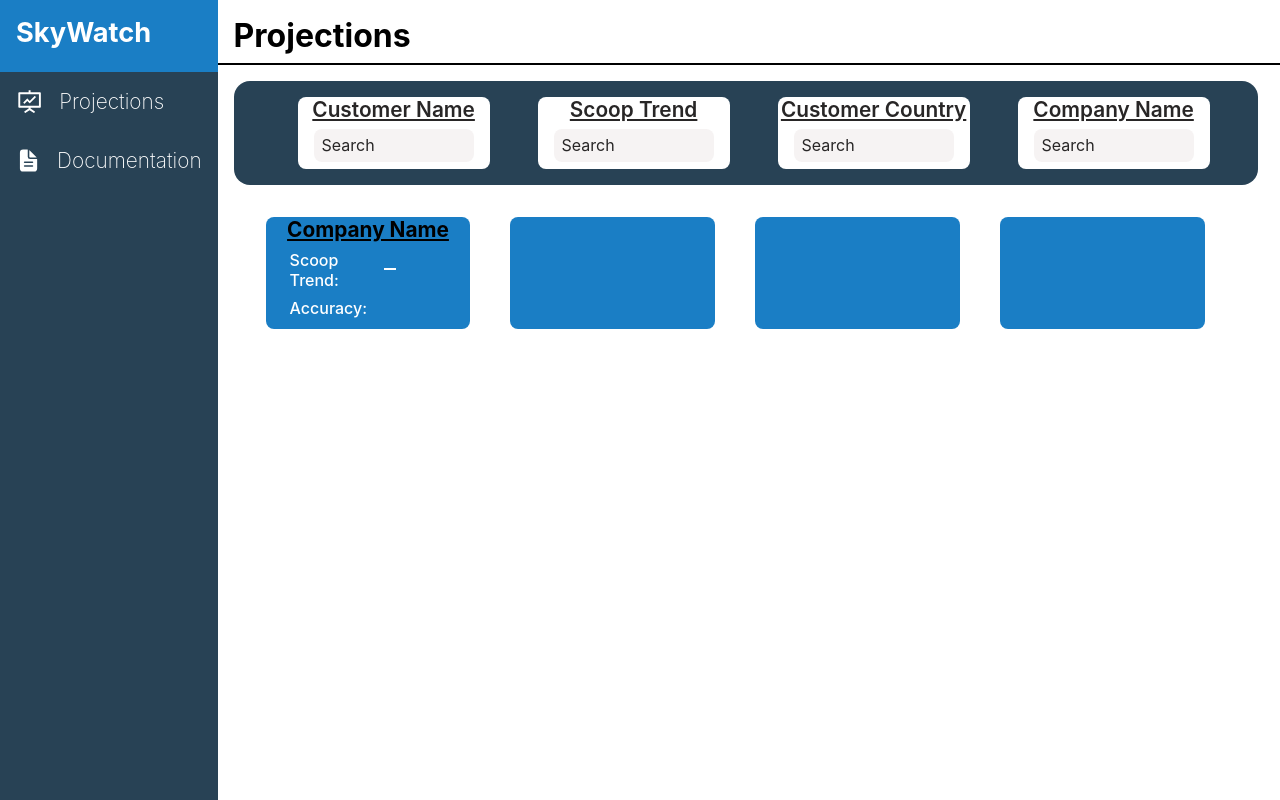
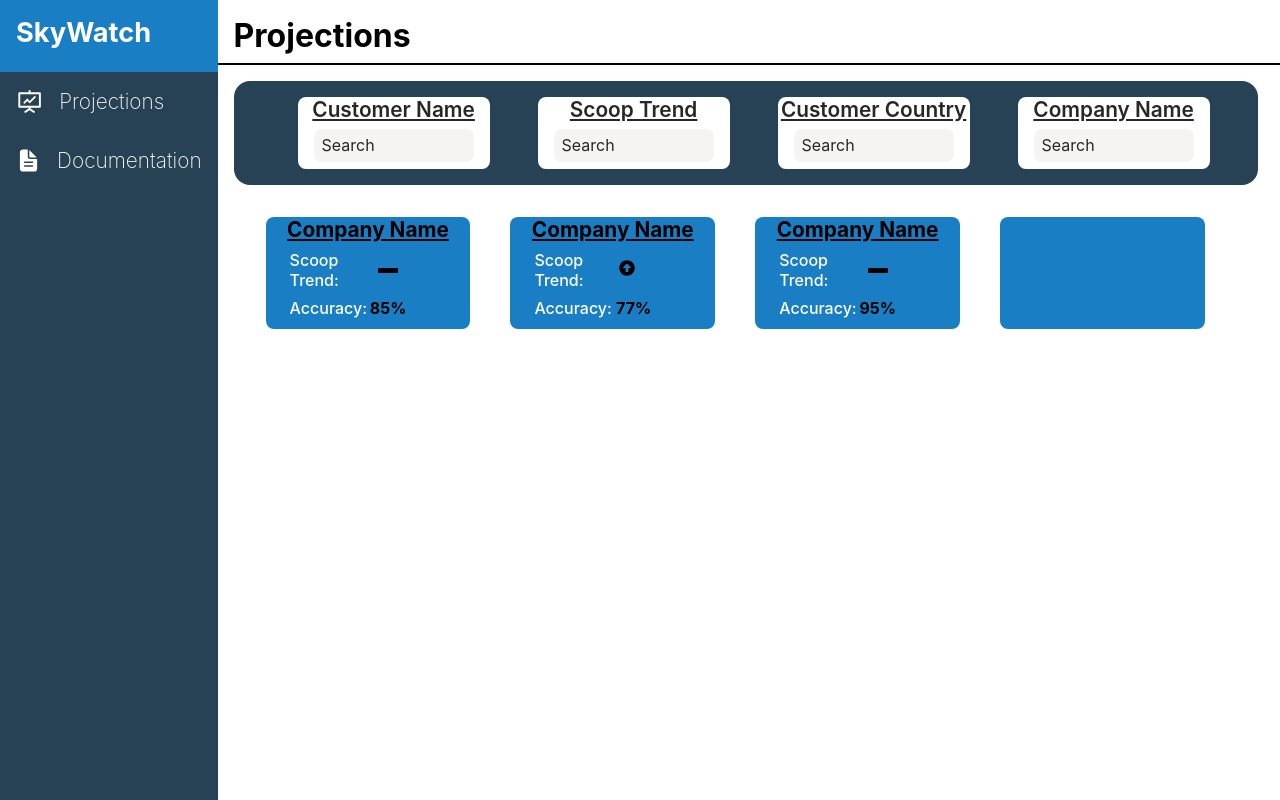
Before and after one commit to ViktorGlogovac/capstone-backend, a React (Create React App) app: page /projections in a window 1280 px wide. Built offline with nearby package versions, Linux system fonts and the light colour scheme.

Commit message:
projection almost done

```diff
--- a/src/routes/CSS/ProjectionsPage.css
+++ b/src/routes/CSS/ProjectionsPage.css
@@ -149,15 +149,31 @@
     justify-content: space-between; /* Pushes the `dash` to the right */
 }
 
-.dash {
-    color: white;
+.icon {
     margin-left: auto; /* Moves the dash to the right */
     text-align: right; /* Aligns the dash content to the right */
     margin-right: 4rem;
 }
 
-.icon {
-    font-size: 2rem; /* Makes the icon larger */
-    font-weight: bold; /* Makes the icon appear bolder (if supported) */
-    color: white; /* Optional: Change the color of the icon */
+.dash_line {
+    width: 20px; /* Makes the line span the full width */
+    height: 5px; /* Line thickness */
+    background-color: black; /* Line color */
+    margin: 0.5rem; /* Centers the line horizontally */
 }
+
+
+.accuracy_amount{
+    color: black;
+    font-weight: 700;
+}
+
+.icon_up_arrow {
+    margin-left: auto; /* Moves the dash to the right */
+    text-align: right; /* Aligns the dash content to the right */
+    margin-right: 5rem;
+}
+
+.up_arrow{
+    size: 50px;
+}
--- a/src/routes/ProjectionsPage.jsx
+++ b/src/routes/ProjectionsPage.jsx
@@ -1,6 +1,6 @@
 import React from 'react';
 import "./CSS/ProjectionsPage.css";
-import { VscDash } from "react-icons/vsc";
+import { FaArrowAltCircleUp } from "react-icons/fa";
 
 function ProjectionsPage() {
   return (
@@ -33,16 +33,47 @@
           <div className="company_header">Company Name</div>
           <div className="status_box">
             <div className="scoop_status">Scoop Trend:</div>
-            <div className="dash">
-              <VscDash className="icon" />
+            <div className="icon">
+              <div className="dash_line"></div>
             </div>
           </div>
           <div className="status_box">
             <div className="accuracy_status">Accuracy:</div>
+            <div className="icon">
+              <div className="accuracy_amount">85%</div>
+            </div>
           </div>
         </div>
-        <div className="company_box"></div>
-        <div className="company_box"></div>
+        <div className="company_box">
+          <div className="company_header">Company Name</div>
+          <div className="status_box">
+            <div className="scoop_status">Scoop Trend:</div>
+            <div className="icon_up_arrow">
+              <FaArrowAltCircleUp className='up_arrow'/>
+            </div>
+          </div>
+          <div className="status_box">
+            <div className="accuracy_status">Accuracy:</div>
+            <div className="icon">
+              <div className="accuracy_amount">77%</div>
+            </div>
+          </div>
+        </div>
+        <div className="company_box">
+          <div className="company_header">Company Name</div>
+          <div className="status_box">
+            <div className="scoop_status">Scoop Trend:</div>
+            <div className="icon">
+              <div className="dash_line"></div>
+            </div>
+          </div>
+          <div className="status_box">
+            <div className="accuracy_status">Accuracy:</div>
+            <div className="icon">
+              <div className="accuracy_amount">95%</div>
+            </div>
+          </div>
+        </div>
         <div className="company_box"></div>
       </div>
     </div>
```
